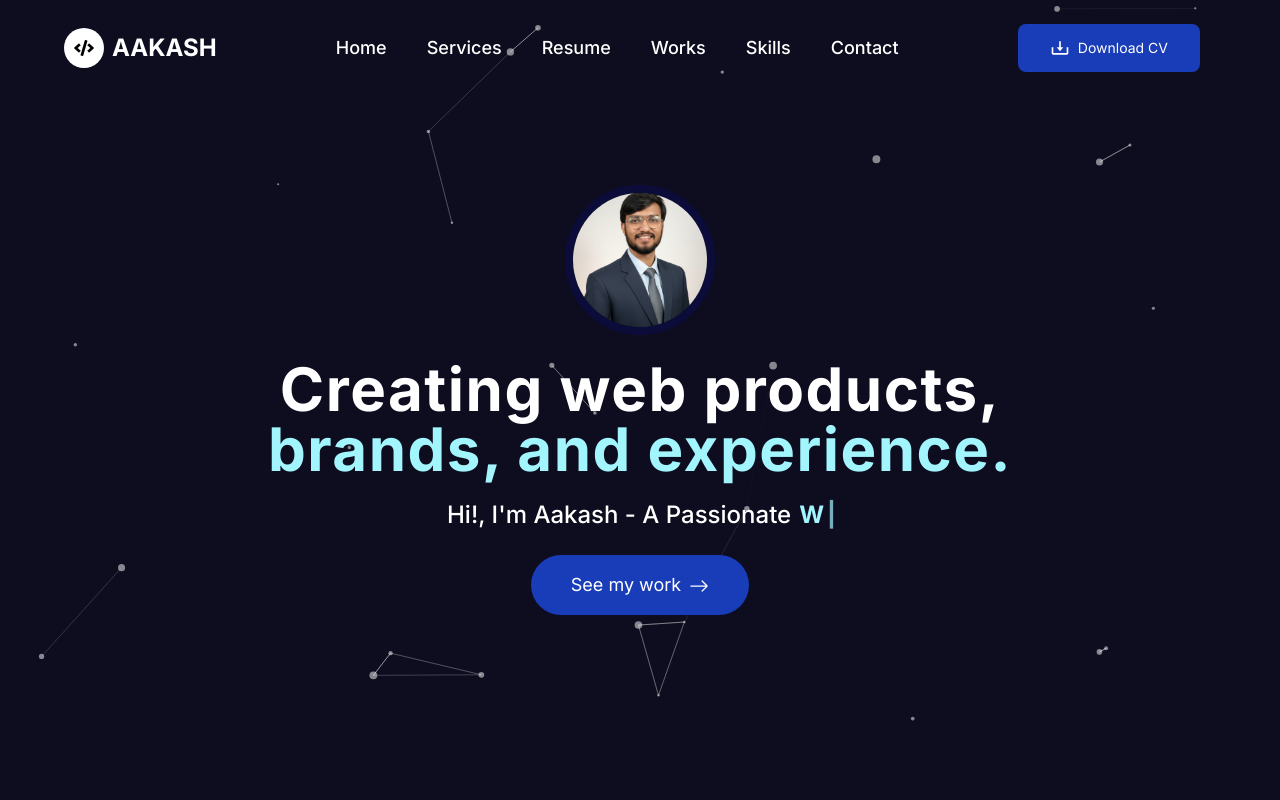
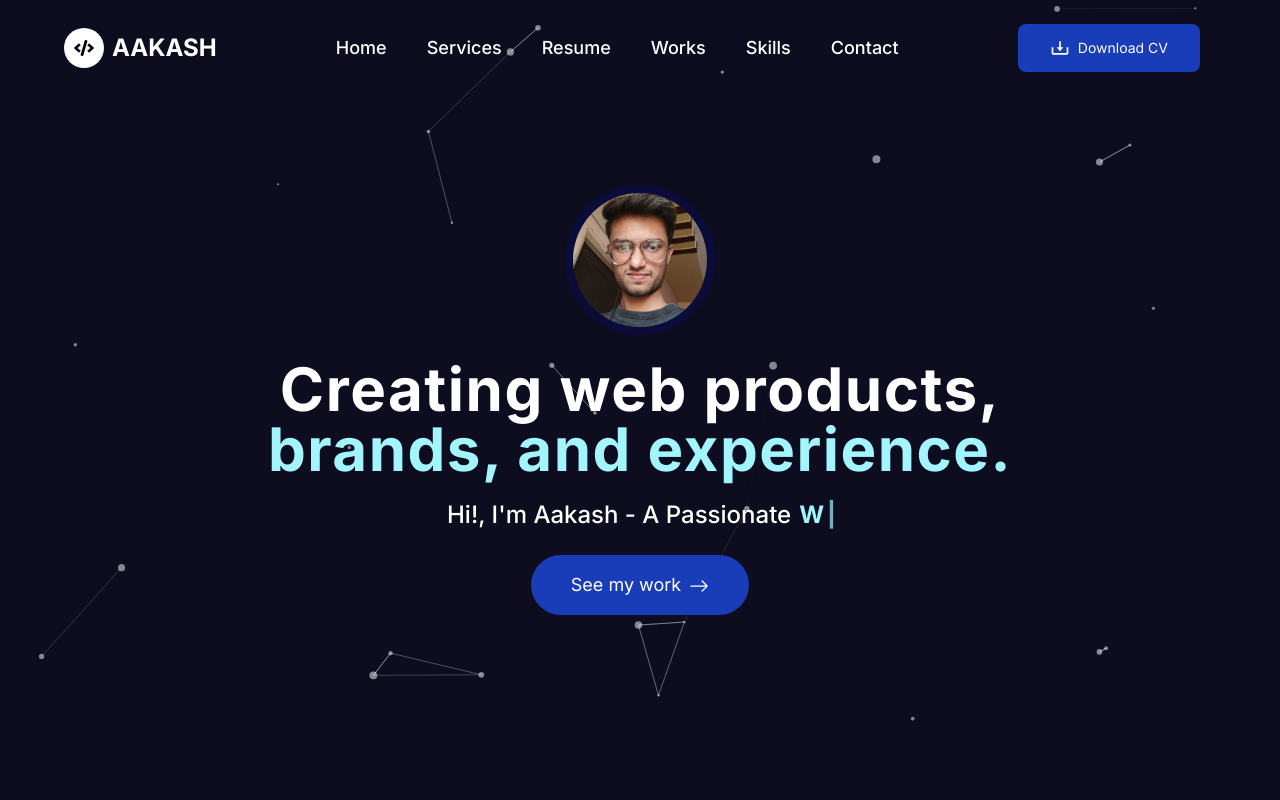
Before and after one commit to Mamidala-Aakash007/Portfolio, a Next.js app: page / in a window 1280 px wide. Shown: the top 800 px of the page. Built offline with nearby package versions, Linux system fonts and the light colour scheme.

Commit message:
update hero pic

```diff
--- a/components/Home/Hero/Hero.tsx
+++ b/components/Home/Hero/Hero.tsx
@@ -18,7 +18,7 @@ export default function Her() {
       <div className="relative z-10 flex flex-col items-center">
         <div className="w-[150px] h-[150px] rounded-full overflow-hidden border-8 border-[#0c0c48aa]">
           <Image
-            src="/images/Ai.png"
+            src="/images/aak2.jpg"
             alt="heroimage"
             width={150}
             height={150}
```
Also changed, not shown: public/images/aak.jpg (added), public/images/aak2.jpg (added).
